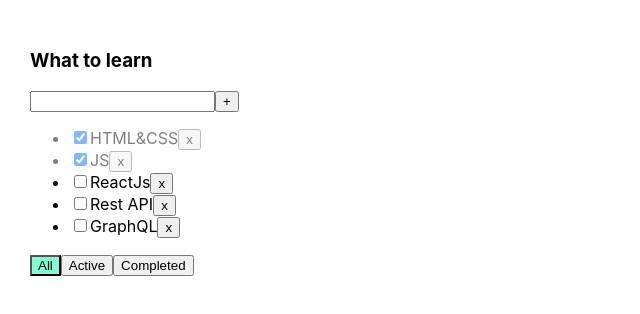
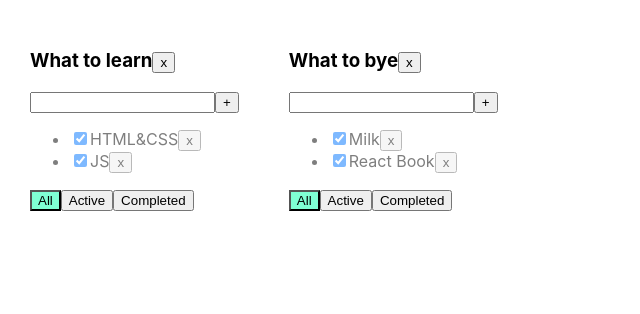
Before and after one commit to srgbar/todolist-2022, a React (Create React App) app: page / in a window 1280 px wide. Shown: the top 314 px of the page, without its empty margins (0-640 px from the left). Built offline with nearby package versions, Linux system fonts and the light colour scheme.

Commit message:
lesson 5 (many todolists, associative array, removeTodolist)

```diff
--- a/src/App.tsx
+++ b/src/App.tsx
@@ -1,64 +1,118 @@
 import React, {useState} from 'react';
 import './App.css';
-import {Todolist} from "./Todolist";
+import {TaskType, Todolist} from "./Todolist";
 import {v1} from "uuid";
 
 export type FilterValuesType = "all" | "active" | "completed"
 
+type TodolistType = {
+    id: string
+    title: string
+    filter: FilterValuesType
+}
+
+type TasksStateType = {
+    [key: string]: Array<TaskType>
+}
+
 function App() {
 
-    let [tasks, setTasks] = useState([
-        {id: v1(), title: "HTML&CSS", isDone: true},
-        {id: v1(), title: "JS", isDone: true},
-        {id: v1(), title: "ReactJs", isDone: false},
-        {id: v1(), title: "Rest API", isDone: false},
-        {id: v1(), title: "GraphQL", isDone: false}
+    let todolistId1 = v1();
+    let todolistId2 = v1();
+
+    let [todolists, setTodolists] = useState<Array<TodolistType>>([
+        {id: todolistId1, title: "What to learn", filter: "all"},
+        {id: todolistId2, title: "What to bye", filter: "all"},
     ]);
 
-    let [filter, setFilter] = useState<FilterValuesType>("all")
+    let [tasks, setTasks] = useState<TasksStateType>({
+        [todolistId1]: [
+            {id: v1(), title: "HTML&CSS", isDone: true},
+            {id: v1(), title: "JS", isDone: true}
+        ],
+        [todolistId2]: [
+            {id: v1(), title: "Milk", isDone: true},
+            {id: v1(), title: "React Book", isDone: true}
+        ],
+    });
 
-    let tasksForTodolist = tasks
 
-    if (filter === "active") {
-        tasksForTodolist = tasks.filter(t => t.isDone === false)
+    function changeFilter(value: FilterValuesType, todolistId: string) {
+        let todolist = todolists.find(tl => tl.id === todolistId);
+        if (todolist) {
+            todolist.filter = value;
+            setTodolists([...todolists])
         }
-    if (filter === "completed") {
-        tasksForTodolist = tasks.filter(t => t.isDone === true)
     }
 
-    function changeFilter(value: FilterValuesType) {
-        setFilter(value)
+    function removeTask(id: string, todolistId: string) {
+        // достанем нужный массив по todolistId
+        let todolistTasks = tasks[todolistId];
+        // перезапишем в этом объекте массив для нужного тудулиста отфильтрованным массивом
+        tasks[todolistId] = todolistTasks.filter(t => t.id != id);
+        // засетаем в стейт копию объекта, чтобы React отреагировал перерисовкой
+        setTasks({...tasks})
     }
 
-    function removeTask(id: string) {
-        let filteredTasks = tasks.filter(t => t.id != id);
-        setTasks(filteredTasks)
+    function addTask(title: string, todolistId: string) {
+        let task = {id: v1(), title: title, isDone: false};
+        // достанем нужный массив по todolistId
+        let todolistTasks = tasks[todolistId];
+        // перезапишем в этом объекте массив для нужного тудулиста копией, добавив в начало новую таску
+        tasks[todolistId] = [task, ...todolistTasks]
+        // засетаем в стейт копию объекта, чтобы React отреагировал перерисовкой
+        setTasks({...tasks})
     }
 
-    function addTask(title: string) {
-        let task = {id: v1(), title: title, isDone: false};
-        let newTasks = [task, ...tasks]
-        setTasks(newTasks)
+    function changeStatus(id: string, isDone: boolean, todolistId: string) {
+        // достанем нужный массив по todolistId
+        let todolistTasks = tasks[todolistId];
+        // найдем нужную таску
+        let task = todolistTasks.find(t => t.id === id);
+        // изменим таску если она нашлась
+        if (task) {
+            task.isDone = isDone;
+            // засетаем в стейт копию объекта, чтобы React отреагировал перерисовкой
+            setTasks({...tasks});
+        }
     }
 
-    function changeStatus(id: string, isDone: boolean) {
-        let task = tasks.find(t => t.id === id);
-        if (task) {
-            task.isDone = isDone;
-            setTasks([...tasks]);
-        }
+    function removeTodolist(id: string) {
+        // засунем в стейт список тудулистов, id которых не равны тому, который нужно выкинуть
+        setTodolists(todolists.filter(tl => tl.id != id));
+        // удалим таски для этого тудулиста из второго стейта, где мы храним отдельно таски
+        delete tasks[id]; // удаляем св-во из объекта... значение которого являлся массив тасок
+        // засетаем в стейт копию объекта, чтобы React отреагировал перерисовкой
+        setTasks({...tasks});
     }
 
     return (
         <div className="App">
-            <Todolist title={"What to learn"}
+            {
+                todolists.map(tl => {
+                    let allTodolistTasks = tasks[tl.id];
+                    let tasksForTodolist = allTodolistTasks;
+
+                    if (tl.filter === "active") {
+                        tasksForTodolist = allTodolistTasks.filter(t => t.isDone === false)
+                    }
+                    if (tl.filter === "completed") {
+                        tasksForTodolist = allTodolistTasks.filter(t => t.isDone === true)
+                    }
+
+                    return <Todolist key={tl.id}
+                                     id={tl.id}
+                                     title={tl.title}
                                      tasks={tasksForTodolist}
                                      removeTask={removeTask}
                                      changeFilter={changeFilter}
                                      addTask={addTask}
                                      changeTaskStatus={changeStatus}
-                      filter={filter}
+                                     filter={tl.filter}
+                                     removeTodolist={removeTodolist}
                     />
+                })
+            }
         </div>
     );
 }
--- a/src/Todolist.tsx
+++ b/src/Todolist.tsx
@@ -1,20 +1,22 @@
 import React, {ChangeEvent, KeyboardEvent, useState} from "react";
 import {FilterValuesType} from "./App";
 
-type TaskType = {
+export type TaskType = {
     id: string
     title: string
     isDone: boolean
 }
 
 type PropsType = {
+    id: string
     title: string
     tasks: Array<TaskType>
-    removeTask: (taskId: string) => void
-    changeFilter: (value: FilterValuesType) => void
-    addTask: (title: string) => void
-    changeTaskStatus: (id: string, isDone: boolean) => void
+    removeTask: (taskId: string, todolistId: string) => void
+    changeFilter: (value: FilterValuesType, todolistId: string) => void
+    addTask: (title: string, todolistId: string) => void
+    changeTaskStatus: (id: string, isDone: boolean, todolistId: string) => void
     filter: string
+    removeTodolist: (id: string) => void
 }
 
 export const Todolist = (props: PropsType) => {
@@ -25,7 +27,7 @@
 
     const addTask = () => {
         if (title.trim() !== "") {
-            props.addTask(title)
+            props.addTask(title, props.id)
             setTitle("")
         } else {
             setError("Title is required")
@@ -42,12 +44,14 @@
         }
     }
 
-    const onAllClickHandler = () => props.changeFilter("all")
-    const onActiveClickHandler = () => props.changeFilter("active")
-    const onCompletedClickHandler = () => props.changeFilter("completed")
+    const onAllClickHandler = () => props.changeFilter("all", props.id)
+    const onActiveClickHandler = () => props.changeFilter("active", props.id)
+    const onCompletedClickHandler = () => props.changeFilter("completed", props.id)
 
     return <div>
-        <h3>{props.title}</h3>
+        <h3>{props.title}
+            <button onClick={() => props.removeTodolist(props.id)}>x</button>
+        </h3>
         <div>
             <input value={title}
                    onChange={onChangeHandler}
@@ -62,12 +66,12 @@
                 props.tasks.map(t => {
 
                     const onClickHandler = () => {
-                        props.removeTask(t.id)
+                        props.removeTask(t.id, props.id)
                     }
 
                     const onChangeHandler = (e: ChangeEvent<HTMLInputElement>) => {
                         let newIsDoneValue = e.currentTarget.checked;
-                        props.changeTaskStatus(t.id, newIsDoneValue)
+                        props.changeTaskStatus(t.id, newIsDoneValue, props.id)
                     }
 
                     return <li key={t.id} className={t.isDone ? "is-done" : ""}>
```
Lines whose indentation alone changed are shown as unchanged.
